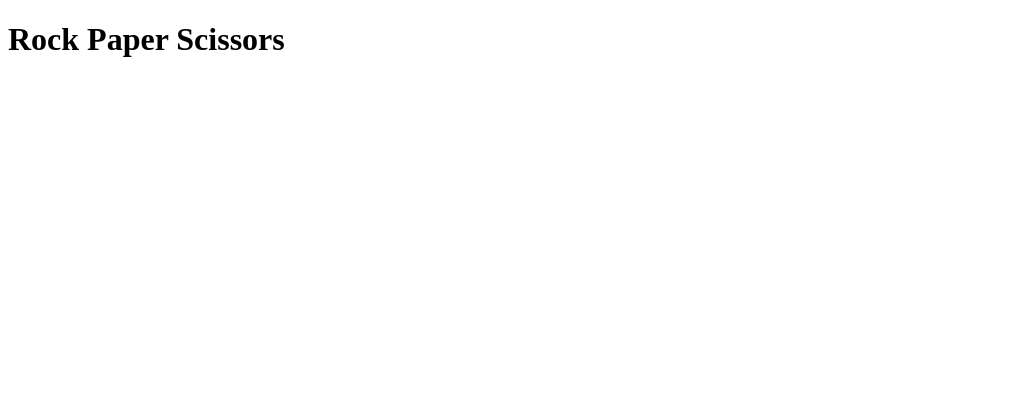
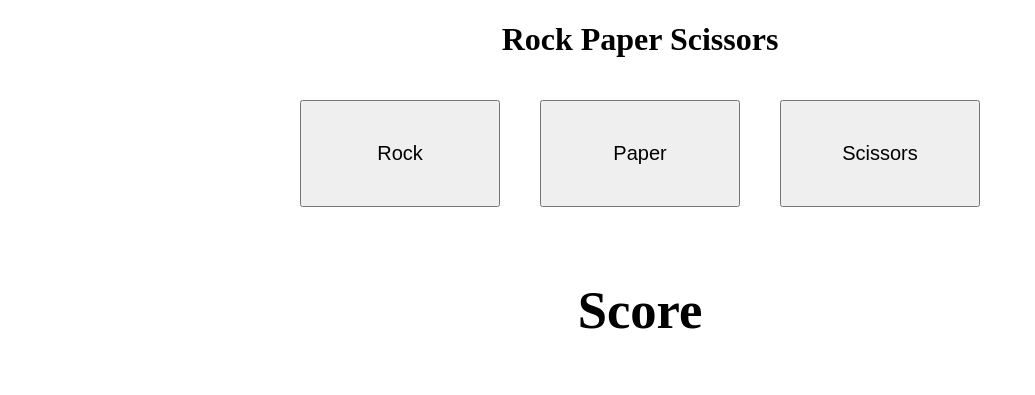
Before and after one commit to D1288/Rock-Paper-Scissors, a plain HTML site: page index.html in a window 1280 px wide. Shown: the whole page, without its empty margins (0-1035 px from the left). Drawn offline with Linux system fonts and the light colour scheme.

Commit message:
Added basic styling of ui

```diff
--- a/index.html
+++ b/index.html
@@ -4,10 +4,25 @@
     <meta charset="UTF-8">
     <meta http-equiv="X-UA-Compatible" content="IE=edge">
     <meta name="viewport" content="width=device-width, initial-scale=1.0">
-    <title>Document</title>
+    <link rel="stylesheet" href="styles.css">
+    <title>Rock Paper Scissors</title>
 </head>
 <body>
     <h1>Rock Paper Scissors</h1>
+    <div class="buttonContainer">
+        <button>Rock</button>
+        <button>Paper</button>
+        <button>Scissors</button>
+    </div>
+
+    <div class="displayScore">
+        <h3> Score </h3>
+
+    </div>
+
+
+
+
     <script src = "myscripts.js">
 
     </script>
--- a/myscripts.js
+++ b/myscripts.js
@@ -75,3 +75,12 @@ function game() {
         console.log("You lost the game!");
     }
 }
+
+const buttons = document.querySelectorAll('button');
+
+buttons.forEach(button => {
+    button.addEventListener('click', (e) => {
+       let playerSelection = e.target
+        console.log(playerSelection)
+    } );
+});
--- /dev/null
+++ b/styles.css
@@ -0,0 +1,25 @@
+
+
+h1 {
+    text-align: center;
+}
+
+.buttonContainer {
+    display: flex;
+    justify-content: center;
+}
+
+button {
+    padding: 40px;
+    font-size: 20px;
+    margin: 20px;
+    width: 200px;
+}
+
+.displayScore {
+    text-align: center;
+    font-size: 45px;
+    display: flex;
+    justify-content: center;
+    align-items: center;
+}
```
